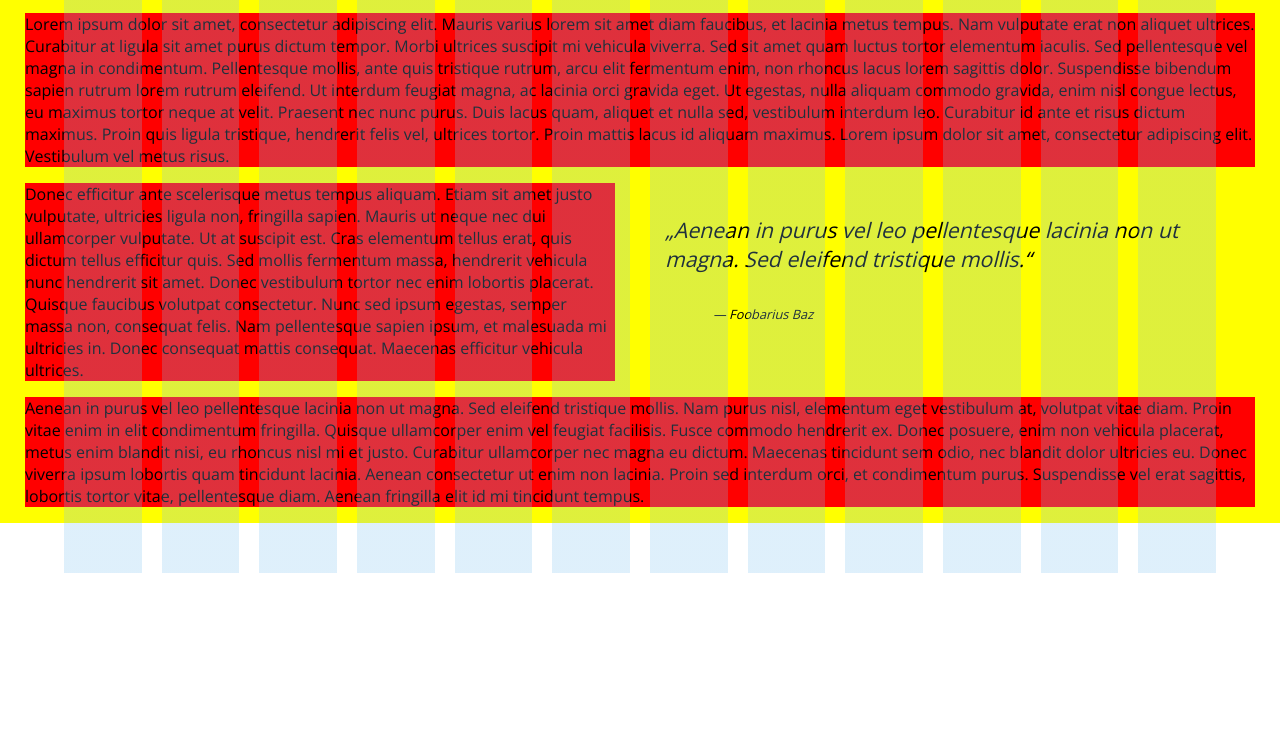
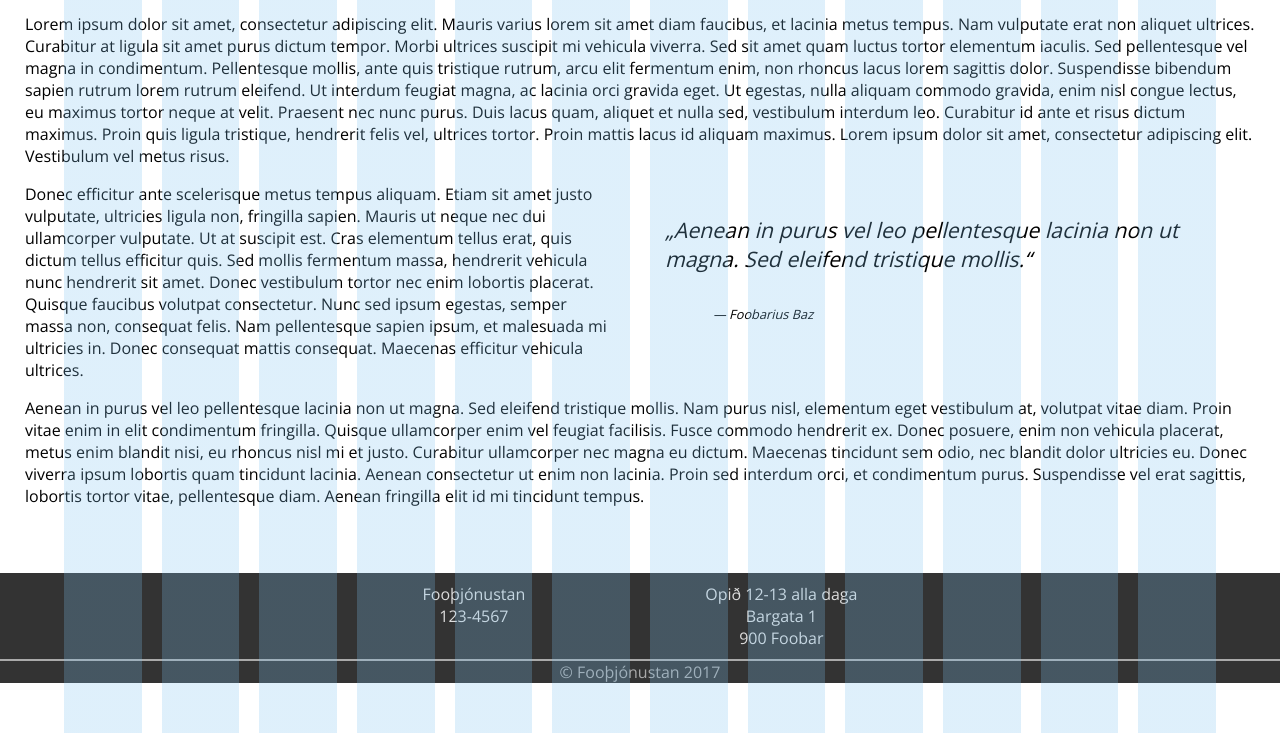
Before and after one commit to sindrigudmunds/stortverkefni1vefforritun, a plain HTML site: page um.html in a window 1280 px wide. Shown: the part 454-1187 px from the top of the page. Before the commit the page ends 1027 px from the top, so only its background shows below. Drawn offline with nearby package versions, Linux system fonts and the light colour scheme.

Commit message:
Footer implement á um

```diff
--- a/um.css
+++ b/um.css
@@ -56,7 +56,7 @@ body {
 
 section {
   margin-bottom: 50px;
-  background-color: yellow;
+  /*background-color: yellow;*/
 }
 
 .grid {
@@ -101,7 +101,7 @@ section {
   }
 
 .text {
-  background-color: red;
+  /*background-color: red;*/
   font-family: 'Open Sans', sans-serif;
   letter-spacing: 1.5;
   margin-bottom: 1rem;
@@ -172,6 +172,29 @@ section {
     padding: 50px 50px 50px 2%;
     width: 100%;
   }
+  .footer {
+    color: #ddd;
+    background-color: rgba(0, 0, 0, 0.8);
+    font-family: 'Open Sans', sans-serif;}
+    .footer__info {
+      display: flex;
+      justify-content: center; }
+    .footer__list {
+      display: block;
+      padding: 10px;
+      margin-right: 80px;
+      margin-left: 80px; }
+    .footer__signature {
+      margin: 0;
+      color: #aaa;
+      text-align: center;
+      border-top: 2px solid #aaa; }
+    .footer ul {
+      padding: 0;
+      margin: 0;
+      list-style: none;
+      text-align: center; }
+
 @media (max-width: 600px) {
   .row {
     display: block;
--- a/um.html
+++ b/um.html
@@ -73,8 +73,28 @@
           </div>
         </div>
       </section>
-
-      <!--Fótur inn hér-->
     </div>
+    <section>
+      <footer class="footer">
+        <div class="footer__info">
+          <div class="footer__list">
+            <ul>
+              <li>Fooþjónustan</li>
+              <li>123-4567</li>
+            </ul>
+          </div>
+          <div class="footer__list">
+            <ul>
+              <li>Opið 12-13 alla daga</li>
+              <li>Bargata 1</li>
+              <li>900 Foobar</li>
+            </ul>
+          </div>
+        </div>
+        <div class="footer__signature">
+          <p class="text">© Fooþjónustan 2017</p>
+        </div>
+      </footer>
+    </section>
   </body>
 </html>
```
